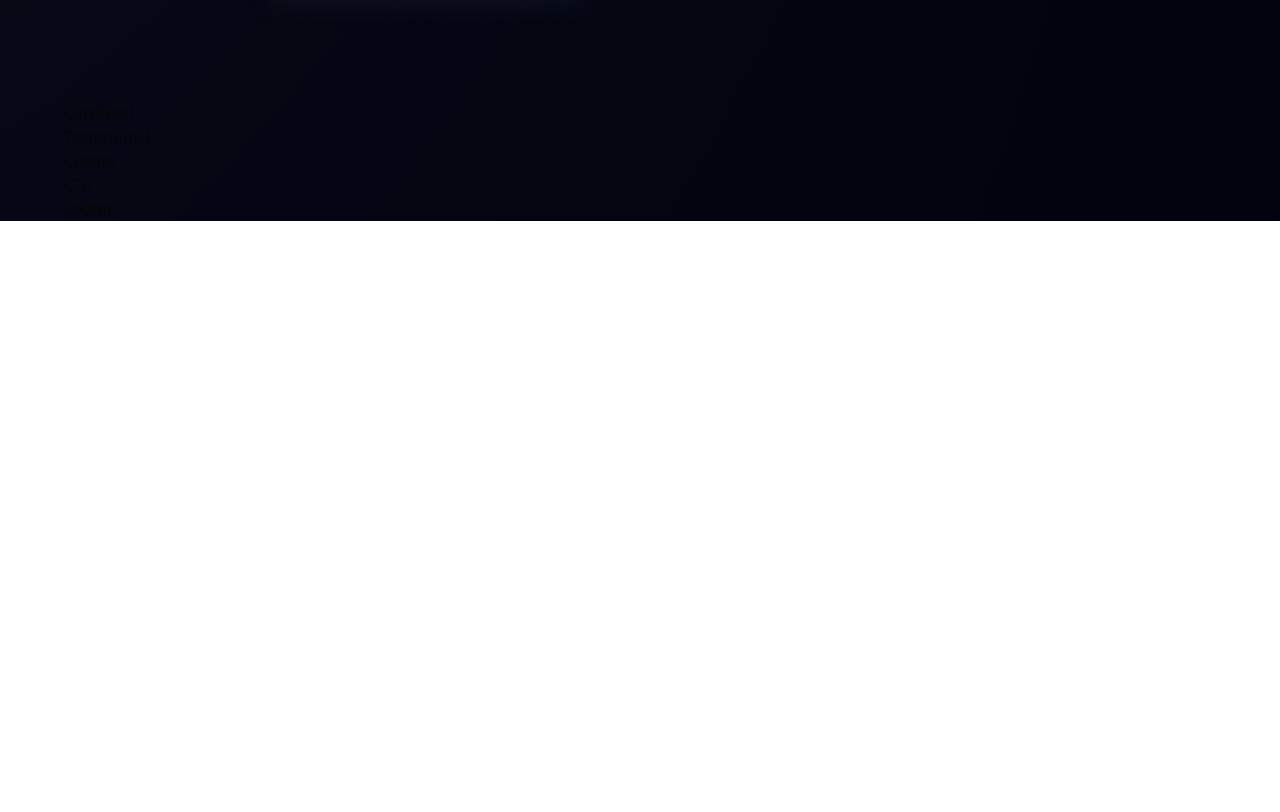
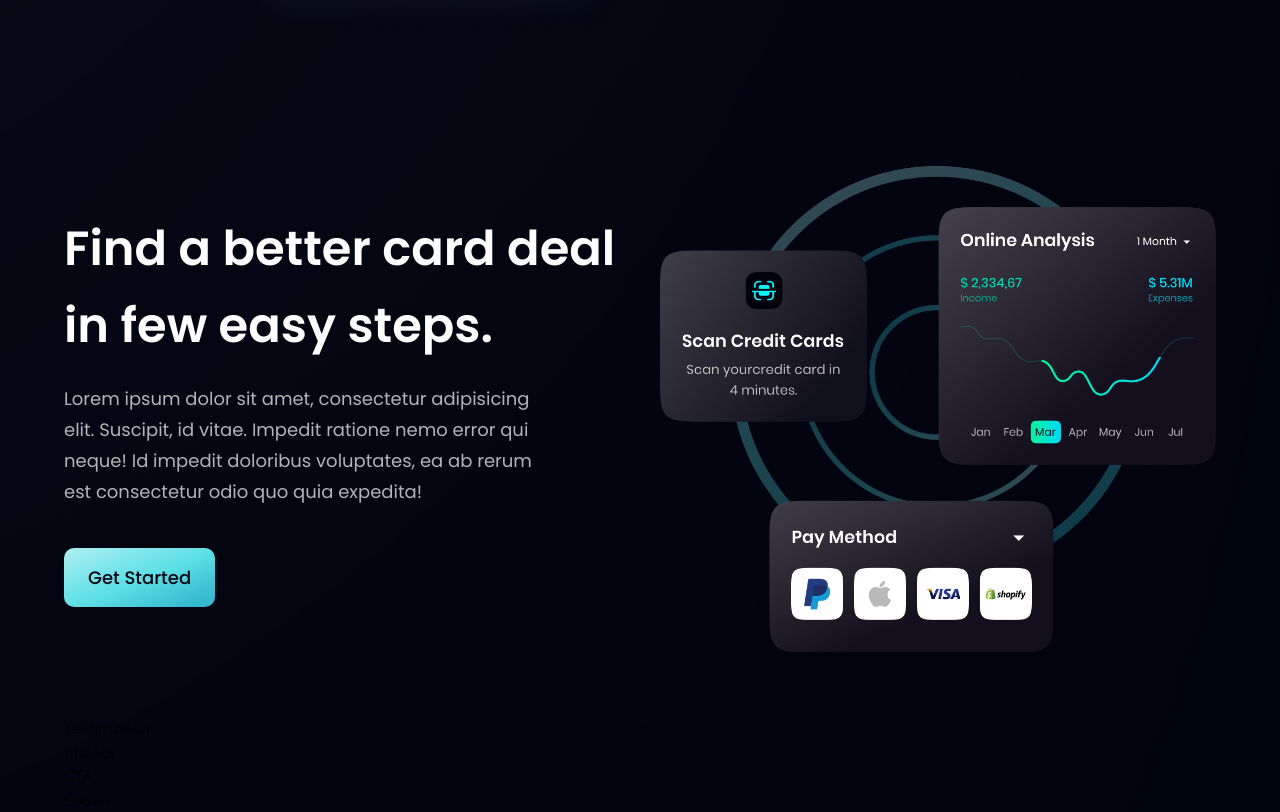
Before and after one commit to eloygomes/Business-page-react-vite-tailwindCss, a React (Vite) app: page / in a window 1280 px wide. Shown: the part 2088-2900 px from the top of the page. Before the commit the page ends 2309 px from the top, so only its background shows below. Built offline with nearby package versions, Linux system fonts and the light colour scheme.

Commit message:
deploy of cardDeal section
deploy of cardDeal section

```diff
--- a/src/Components/Button.jsx
+++ b/src/Components/Button.jsx
@@ -1,7 +1,7 @@
 import React from 'react'
 
 const Button = ({styles}) => (
-    <button type='button' className={`py-4 px-6 bg-blue-gradient font-poppins font-medium text-[18px] text-primary outline-none ${styles}`}>
+    <button type='button' className={`py-4 px-6 bg-blue-gradient font-poppins font-medium text-[18px] text-primary outline-none ${styles} rounded-[10px]`}>
       Get Started
     </button>
   )
--- a/src/Components/CardDeal.jsx
+++ b/src/Components/CardDeal.jsx
@@ -1,9 +1,20 @@
-import React from 'react'
+import React from 'react';
+import { card } from '../assets';
+import styles, { layout } from '../style';
+import Button from './Button';
 
-const CardDeal = () => {
-  return (
-    <div>CardDeal</div>
+const CardDeal = () => (
+    <section className={layout.section}>
+      <div className={layout.sectionInfo}>
+        <h2 className={styles.heading2}>Find a better card deal <br className='sm:block hidden'/> in few easy steps.</h2>
+        <p className={`${styles.paragraph} max-w-[470px] mt-5`}>Lorem ipsum dolor sit amet, consectetur adipisicing elit. Suscipit, id vitae. Impedit ratione nemo error qui neque! Id impedit doloribus voluptates, ea ab rerum est consectetur odio quo quia expedita!</p>
+        <Button styles='mt-10'/>
+      </div>
+      <div className={layout.sectionImg}>
+        <img src={card} alt="card" className='w-[100%] h-[100%]' />
+      </div>
+    </section>
   )
-}
 
-export default CardDeal
+
+export default CardDeal;
```
